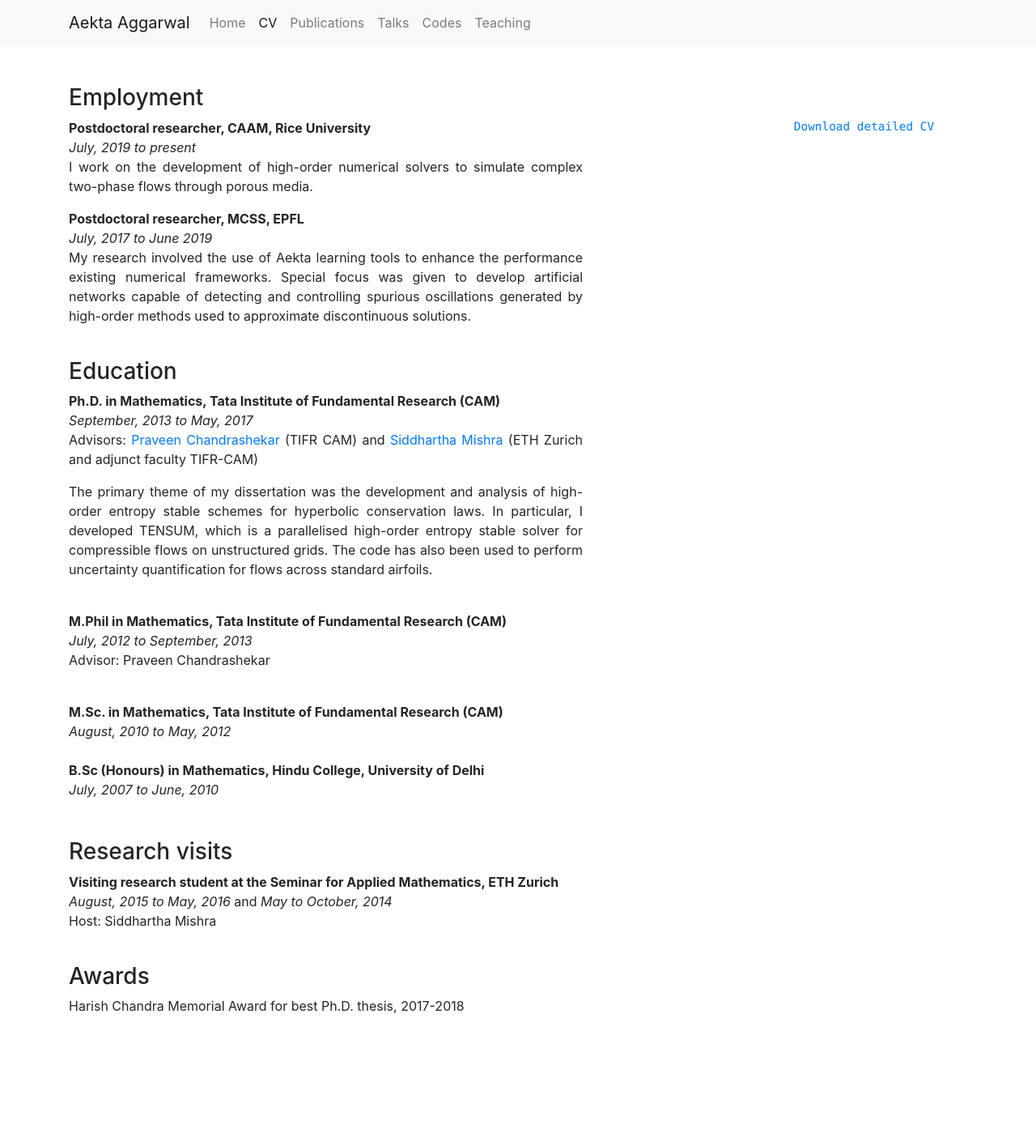
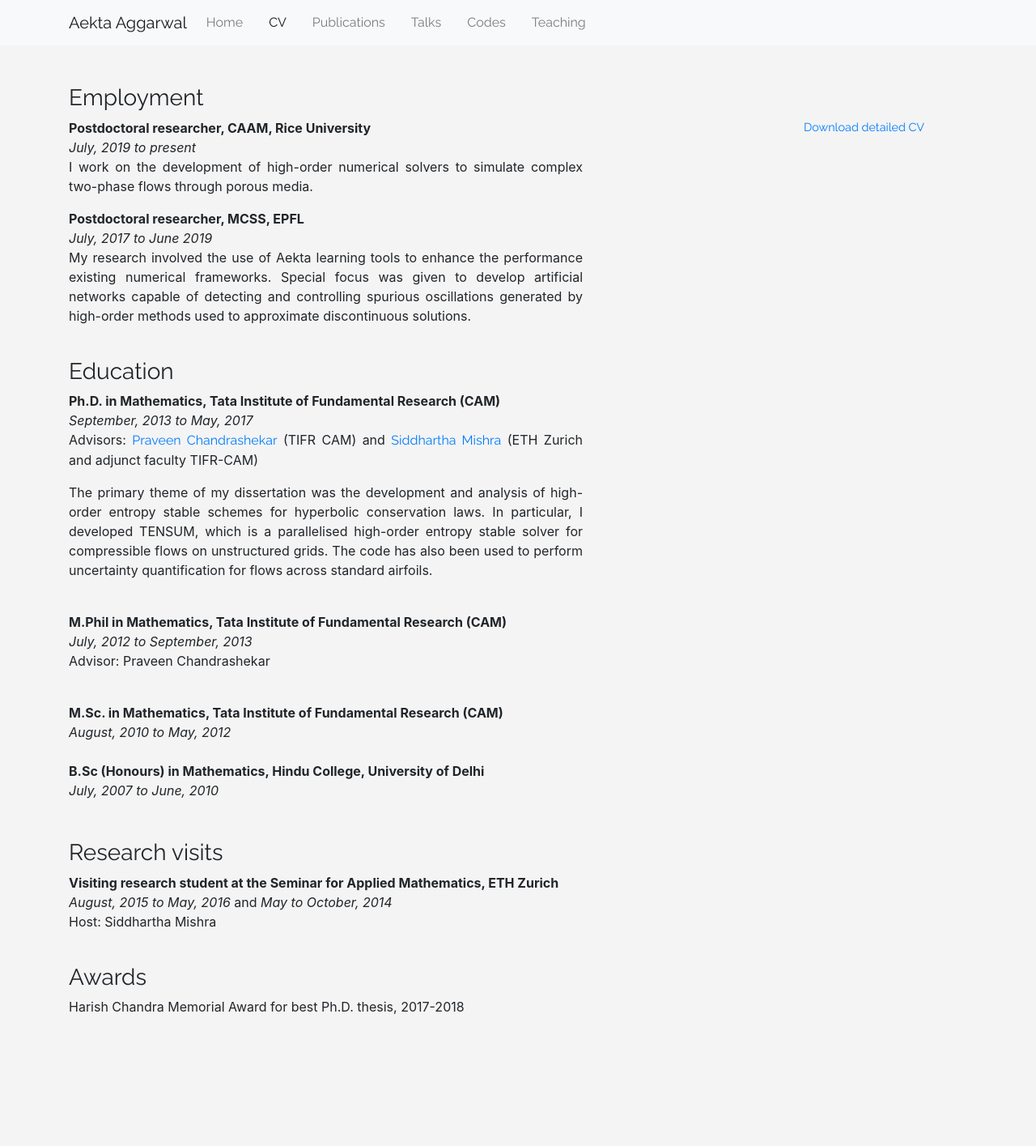
Before and after one commit to aektaaggarwal/aektaaggarwal.github.io, a Jekyll site: the page cv.html, which Jekyll copies as it is, in a window 1280 px wide. Shown: the whole page at 81% size. Built offline with Jekyll 4.4.1, drawn with Linux system fonts in a browser that asks for light colours; nearby versions of some CDN libraries.

Commit message:
Update cv.html

```diff
--- a/cv.html
+++ b/cv.html
@@ -4,7 +4,8 @@
         <title>Aekta Aggarwal's Homepage - CV</title>
         <meta name="viewport" content="width=device-width, initial-scale=1.0">
             <!-- Bootstrap -->
-            <link href="css/bootstrap.min.css" rel="stylesheet" media="screen">
+            <link rel="stylesheet" type="text/css" href="css/bootstrap.min.css">
+            <link rel="stylesheet" type="text/css" href="css/main.css">
     </head>
 
     <body>
```
